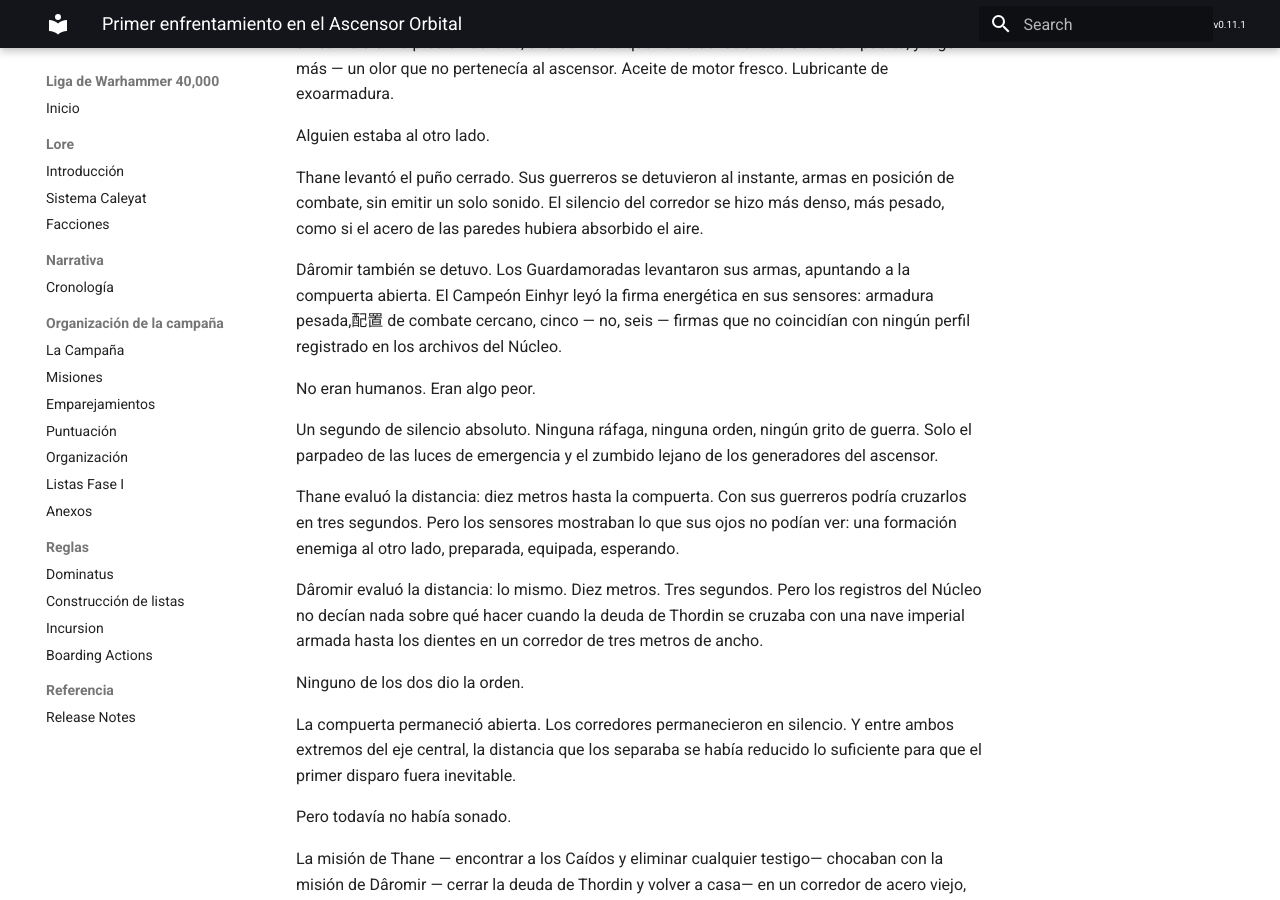
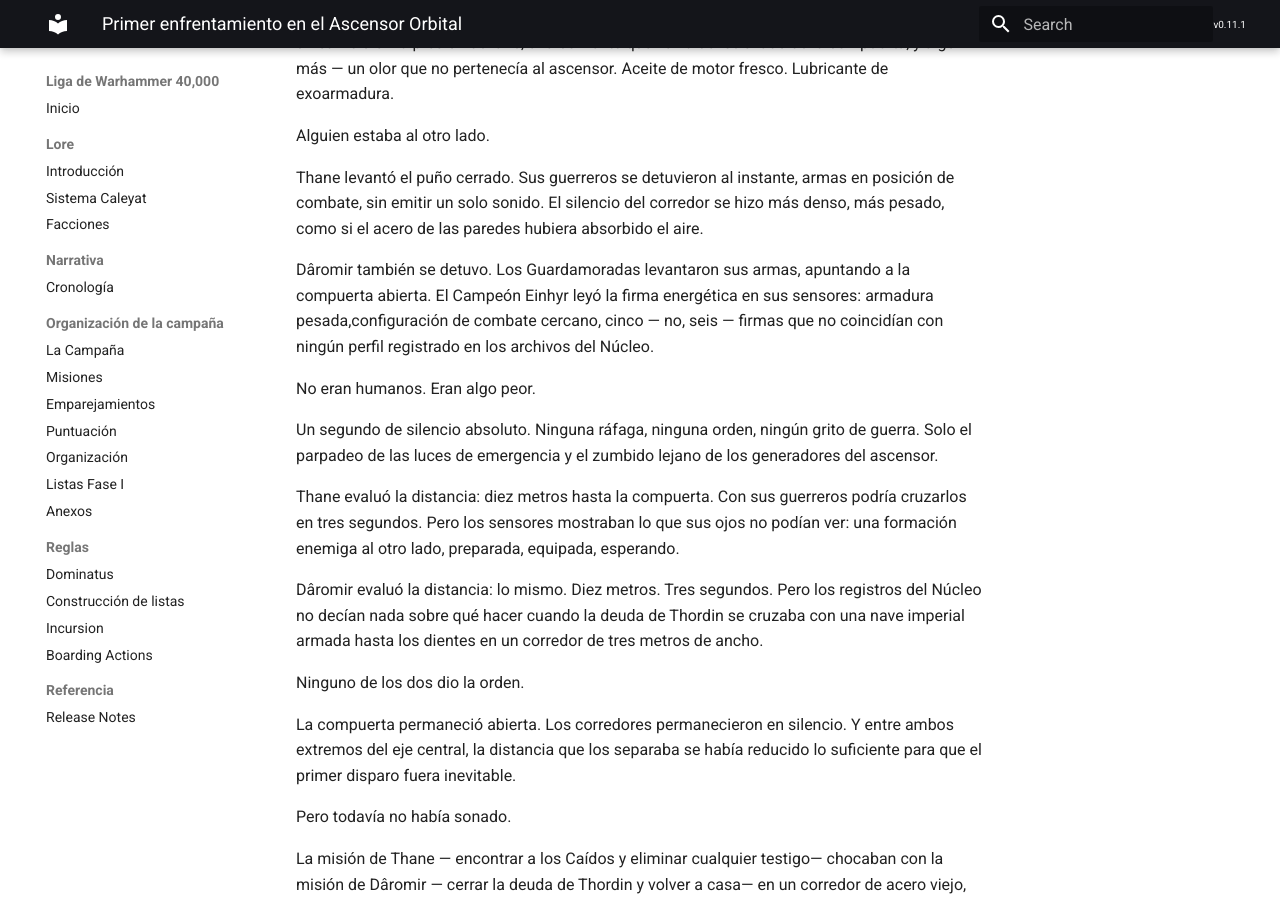
Before and after one commit to gonzalo-radio/liga-armagedon, an MkDocs documentation site: the page built from docs/narrativa/relatos/acceso-ascensor-thane-daromir.md, in a window 1280 px wide and 900 px high, scrolled down 998 px. Built offline with MkDocs 1.6.1 and Material for MkDocs 9.7.7, drawn with Linux system fonts in a browser that asks for light colours.

Commit message:
fix: corregir caracteres chinos en narración del ascensor

```diff
--- a/docs/narrativa/relatos/acceso-ascensor-thane-daromir.md
+++ b/docs/narrativa/relatos/acceso-ascensor-thane-daromir.md
@@ -23,7 +23,7 @@ Alguien estaba al otro lado.
 
 Thane levantó el puño cerrado. Sus guerreros se detuvieron al instante, armas en posición de combate, sin emitir un solo sonido. El silencio del corredor se hizo más denso, más pesado, como si el acero de las paredes hubiera absorbido el aire.
 
-Dâromir también se detuvo. Los Guardamoradas levantaron sus armas, apuntando a la compuerta abierta. El Campeón Einhyr leyó la firma energética en sus sensores: armadura pesada,配置 de combate cercano, cinco — no, seis — firmas que no coincidían con ningún perfil registrado en los archivos del Núcleo.
+Dâromir también se detuvo. Los Guardamoradas levantaron sus armas, apuntando a la compuerta abierta. El Campeón Einhyr leyó la firma energética en sus sensores: armadura pesada,configuración de combate cercano, cinco — no, seis — firmas que no coincidían con ningún perfil registrado en los archivos del Núcleo.
 
 No eran humanos. Eran algo peor.
 
```
